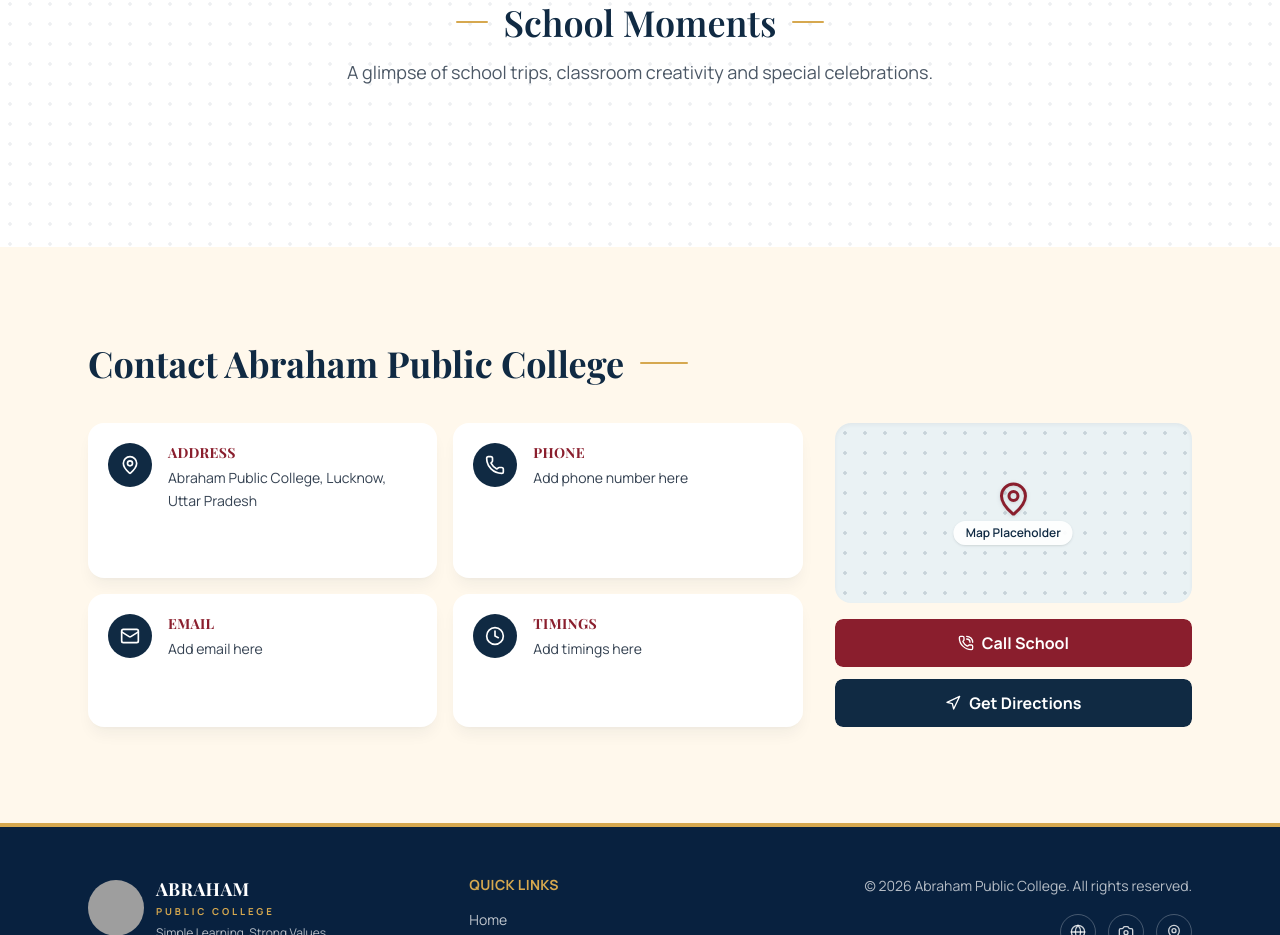
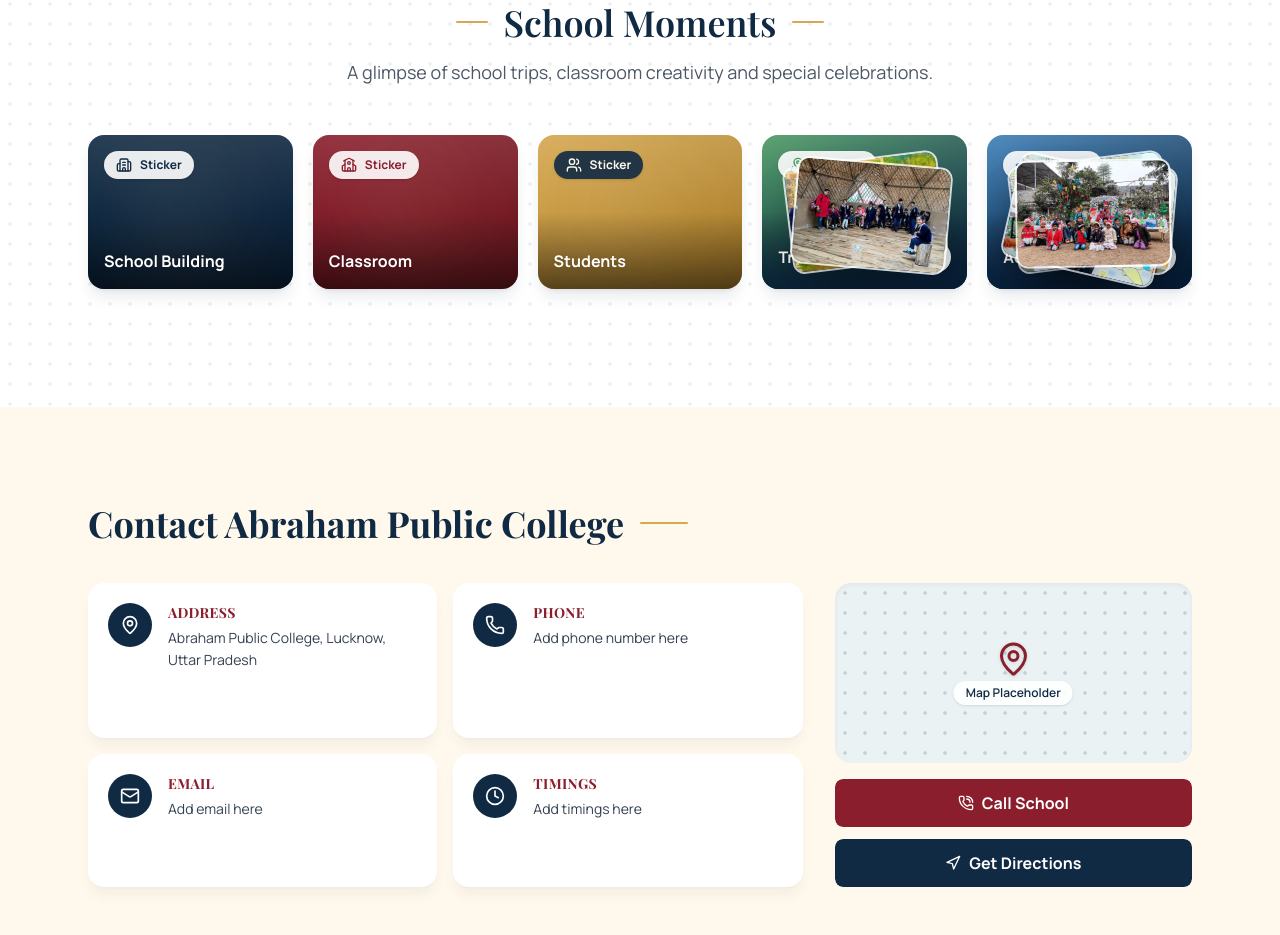
Before and after one commit to shopfrontstudio/Abraham-public-college, a React (Vite) app: page / in a window 1280 px wide. Shown: the part 2586-3521 px from the top of the page. Built offline with nearby package versions, Linux system fonts and the light colour scheme; grey boxes are pictures that could not be loaded; a web font is replaced by a local one.

Commit message:
Add gallery sticker categories

```diff
--- a/src/content.js
+++ b/src/content.js
@@ -149,6 +149,60 @@ export const content = {
   gallery: {
     heading: "School Moments",
     intro: "A glimpse of school trips, classroom creativity and special celebrations.",
+    categories: [
+      { label: "School Building", accent: "navy", items: [] },
+      { label: "Classroom", accent: "maroon", items: [] },
+      { label: "Students", accent: "gold", items: [] },
+      {
+        label: "Trips",
+        accent: "green",
+        sticker: "Trips",
+        items: [
+          {
+            label: "Learning trip with classmates",
+            image: "/gallery/trip-water-park.jpg",
+            alt: "Abraham Public College students posing together during a school trip",
+          },
+          {
+            label: "Outdoor visit and group day",
+            image: "/gallery/trip-nature-hut.jpg",
+            alt: "Students and teacher seated together during a school outing",
+          },
+        ],
+      },
+      {
+        label: "Activities",
+        accent: "blue",
+        sticker: "Activities",
+        items: [
+          {
+            label: "Colouring activity",
+            image: "/gallery/activity-colouring-class.jpg",
+            alt: "Young students holding completed colouring sheets in class",
+          },
+          {
+            label: "Art showcase",
+            image: "/gallery/activity-art-showcase.jpg",
+            alt: "Students showing their artwork in school uniform",
+          },
+          {
+            label: "Creative classroom work",
+            image: "/gallery/activity-classroom-art.jpg",
+            alt: "Children displaying art sheets during a classroom activity",
+          },
+          {
+            label: "Christmas celebration",
+            image: "/gallery/activity-christmas-celebration.jpg",
+            alt: "Students gathered around Christmas decorations at school",
+          },
+          {
+            label: "Mothers Day celebration",
+            image: "/gallery/activity-mothers-day.jpg",
+            alt: "Student and teacher posing with a Mothers Day celebration frame",
+          },
+        ],
+      },
+    ],
     groups: [
       {
         label: "Trips",
```
